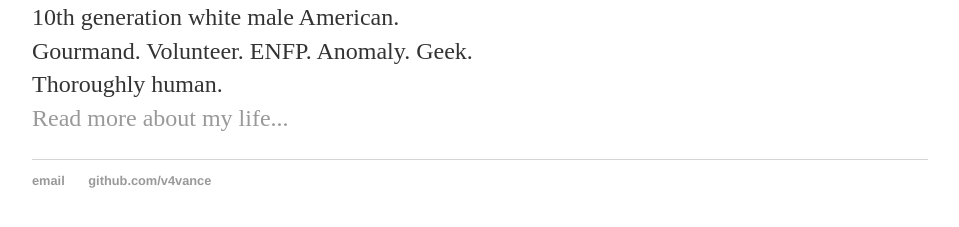
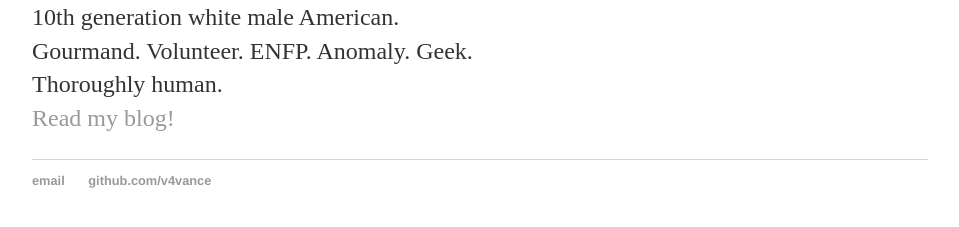
Before and after one commit to v4vance/v4vance_rename, a Jekyll site: the page built from index.html, in a window 1280 px wide. Shown: the part 648-875 px from the top of the page, without its empty margins (160-1119 px from the left). Built offline with Jekyll 4.4.1, drawn with Linux system fonts in a browser that asks for light colours.

Commit message:
Update index.html

```diff
--- a/index.html
+++ b/index.html
@@ -8,5 +8,5 @@ title: Vance
 	<p>10th generation white male American. <br/>
 	Gourmand. Volunteer. ENFP. Anomaly. Geek. <br/>
 	Thoroughly human.<br/>
-	<a href="/about">Read more about my life...</a></p>
+	<a href="/blog">Read my blog!</a></p>
 </div><!-- /.blurb -->
```
